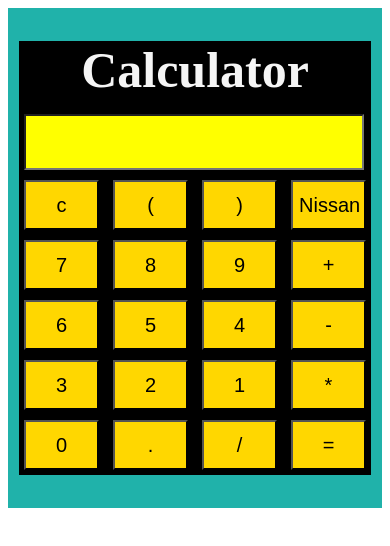
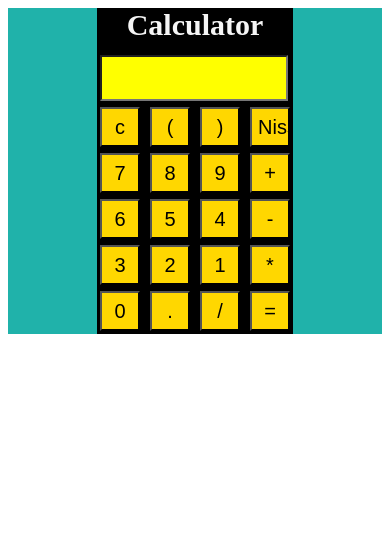
Before and after one commit to munimulinfo/Calculator, a plain HTML site: page index.html in a window 390 px wide. Drawn offline with Linux system fonts and the light colour scheme.

Commit message:
some style change

```diff
--- a/index.html
+++ b/index.html
@@ -37,7 +37,7 @@
         }
 
         .color {
-            width: 310px;
+            width: 390px;
         }
 
         @media only screen and (max-width:576px){
@@ -46,15 +46,14 @@
             display: flex;
             justify-content: center;
             align-items: center;
-            height: 500px;
             background-color: lightseagreen;
         }
 
         .container input {
-            height: 50px;
-            width: 75px;
+            height: 40px;
+            width: 40px;
             font-size: 20px;
-            margin: 5px;
+            margin: 3px;
             background-color: gold;
         }
 
@@ -64,15 +63,12 @@
 
         div h1 {
             color: whitesmoke;
-            font-size: 50px;
+            font-size: 30px;
             text-align: center;
             margin-top: 0;
             margin-bottom: 10px;
         }
 
-        .color {
-            width: 310px;
-        }
         }
     </style>
 </head>
@@ -83,7 +79,7 @@
         <div class="container">
             <h1>Calculator</h1>
             <tr>
-                <input style="width:332px; background-color: yellow;" type="text" name="" id="myResult">
+                <input class="color" style="width:180px; background-color: yellow;" type="text" name="" id="myResult">
             </tr>
             <tr>
                 <br>
```
